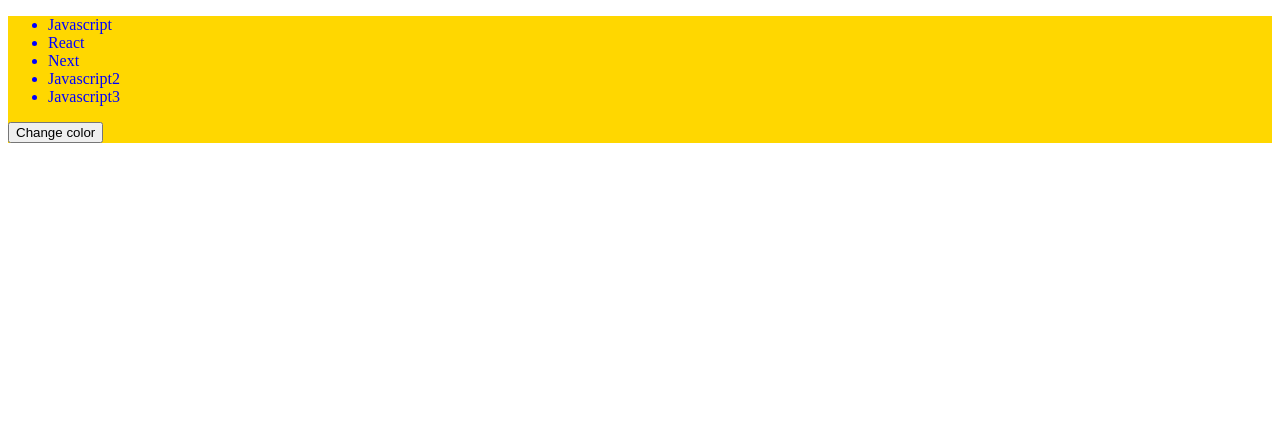
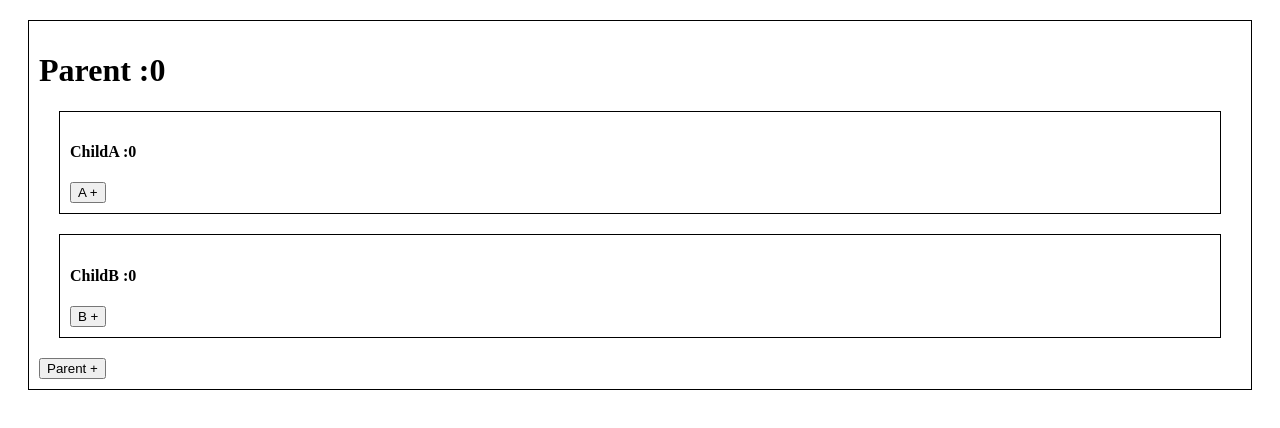
Before and after one commit to jamalshamsi1988/react1, a React (Vite) app in the folder react2/: page / in a window 1280 px wide. Shown: the top 428 px of the page. Built offline with nearby package versions, Linux system fonts and the light colour scheme.

Commit message:
react-7--lifting state up

```diff
--- a/react2/src/App.jsx
+++ b/react2/src/App.jsx
@@ -1,3 +1,4 @@
+import Parent from "./components/Parent"
 import Counter from "./Counter"
 import Form from "./Form"
 import Form2 from "./Form2"
@@ -9,10 +10,11 @@ function App() {
   return (
     <>
  {/* <Test/> */}
-<Header/>
+{/* <Header/> */}
 {/* <Counter/> */}
 {/* <Form/> */}
- {/* <Form2/> */}
+      {/* <Form2/> */}
+      <Parent/>
 
     </>
   )
--- /dev/null
+++ b/react2/src/components/ChildA.jsx
@@ -0,0 +1,12 @@
+// import React, { useState } from 'react'
+
+const ChildA = ({number,changeHandler}) => {
+  return (
+    <div style={{border:"1px solid black" , padding:"10px", margin:"20px" }}>
+      <h4>ChildA :{number}</h4>
+      <button onClick={changeHandler}> A +</button>
+    </div>
+  )
+}
+
+export default ChildA
--- /dev/null
+++ b/react2/src/components/ChildB.jsx
@@ -0,0 +1,13 @@
+import React from 'react'
+
+const ChildB = ({number,button}) => {
+  return (
+    <div style={{border:"1px solid black" , padding:"10px", margin:"20px" }}>
+          <h4>ChildB :{number}</h4>
+          {button}
+      {/* <button onClick={()=>setNumber(number=>number+1)}> B +</button> */}
+      </div>
+  )
+}
+
+export default ChildB
--- /dev/null
+++ b/react2/src/components/Parent.jsx
@@ -0,0 +1,21 @@
+import { useState } from 'react'
+import ChildA from './ChildA'
+import ChildB from './ChildB'
+
+const Parent = () => {
+    const [number, setNumber] = useState(0)
+
+    const changeHandler=()=>setNumber(number=>number+1)
+
+  return (
+    <div style={{border:"1px solid black" , padding:"10px", margin:"20px" }}>
+          <h1>Parent :{ number}</h1>
+          <ChildA number={number} changeHandler={changeHandler} />
+          <ChildB number={number} button={<button onClick={()=>setNumber(number=>number+1)}> B +</button>} />
+      <button onClick={changeHandler}> Parent +</button>
+
+    </div>
+  )
+}
+
+export default Parent
```
